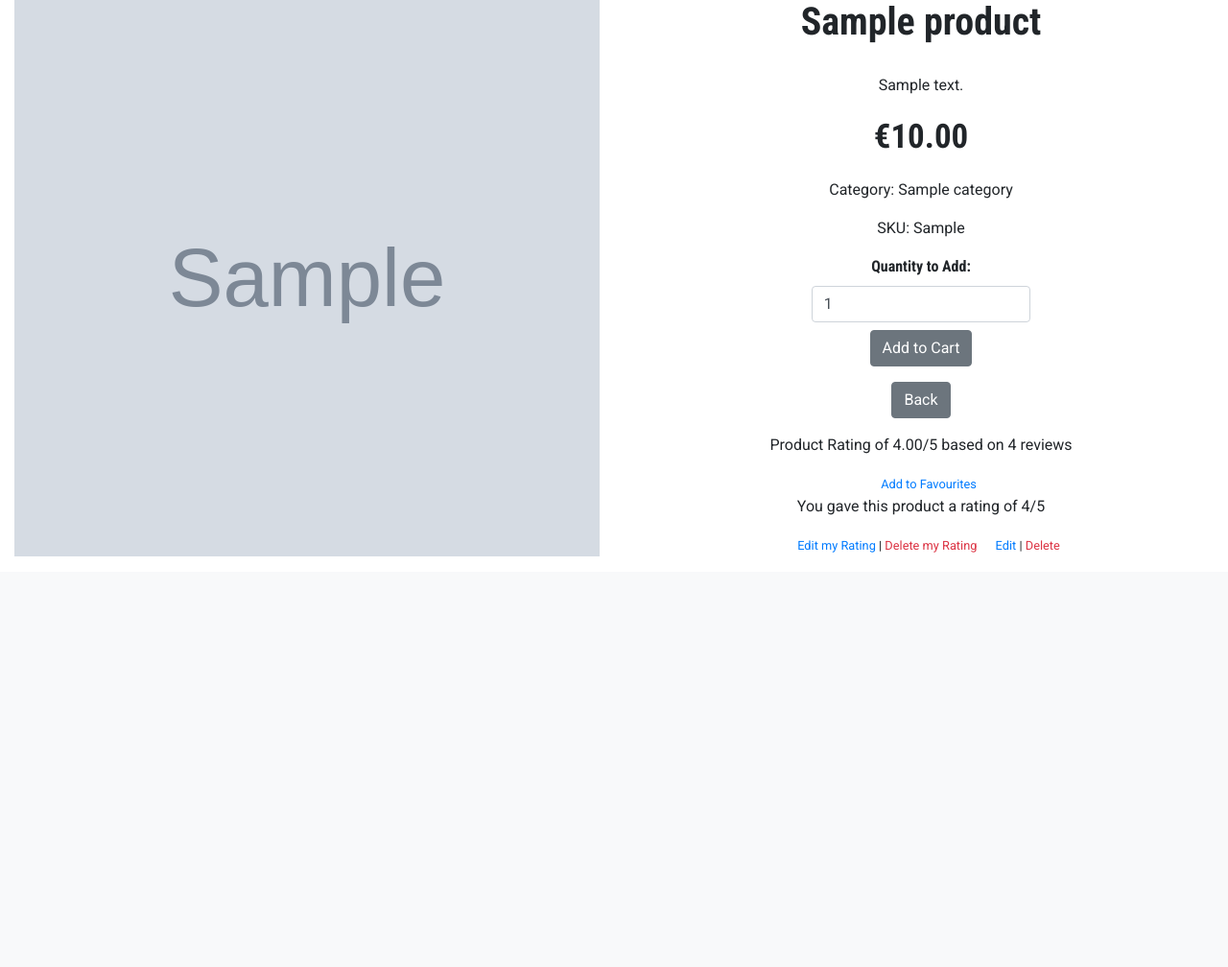
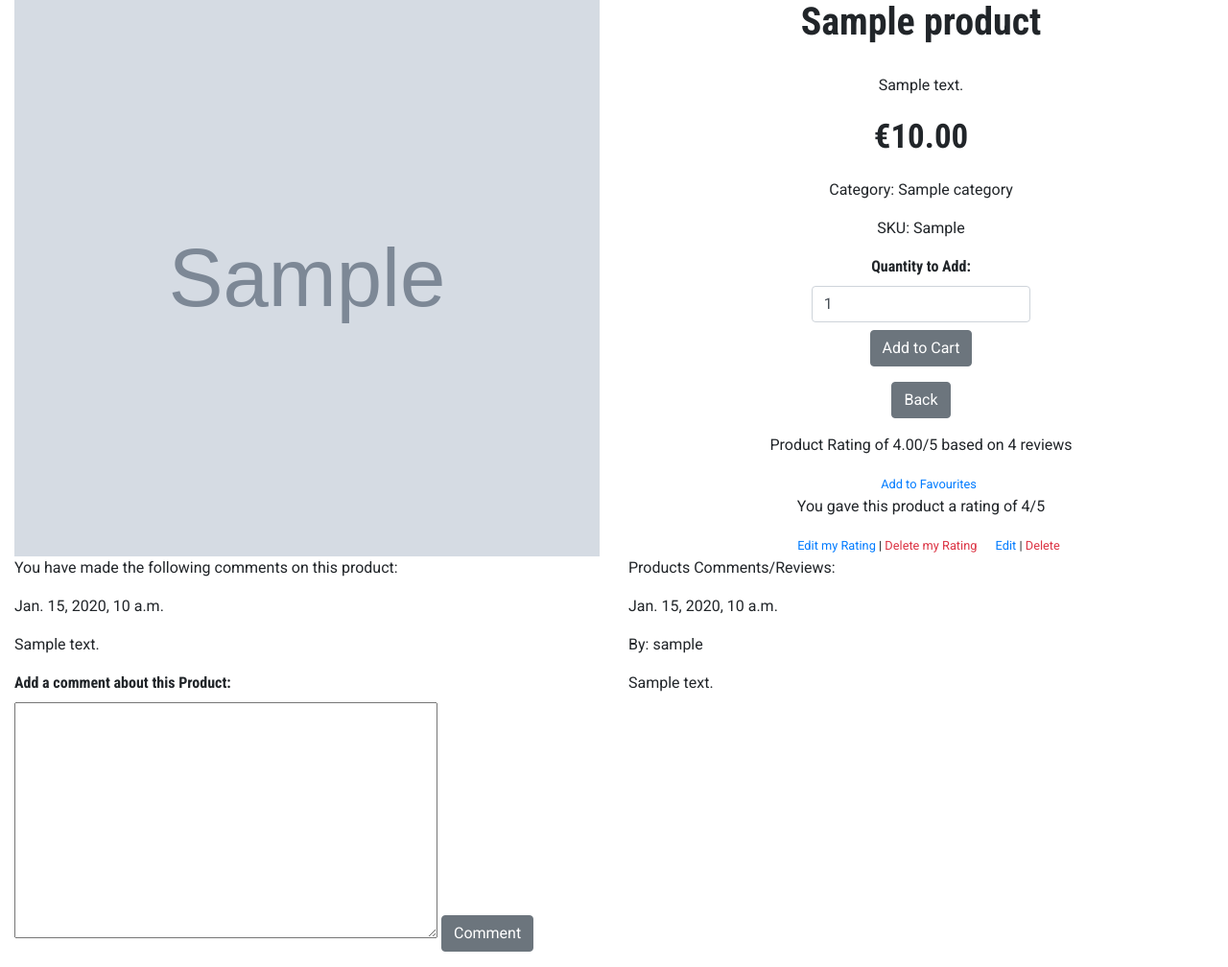
Before and after one commit to fenton1000/mf-portfolio-five-big-boring-shop, a Django app: page /products/1/ in a window 1280 px wide. Shown: the part 457-1465 px from the top of the page at 96% size. Before the commit the page ends 1037 px from the top, so only its background shows below. Run offline with Django 3.2, Linux system fonts and the light colour scheme; a user stored in the database is signed in; tables that the repository leaves empty hold one stand-in row (values such as "Sample post"); grey boxes marked "Sample" are stand-in pictures; some libraries are stand-ins or nearby versions.

Commit message:
Create functions to add and view comments

```diff
--- /dev/null
+++ b/products/static/products/css/products.css
@@ -0,0 +1,4 @@
+.all-comments {
+    max-height: 416px;
+    overflow-y: auto;
+}
--- a/products/templates/products/product_detail.html
+++ b/products/templates/products/product_detail.html
@@ -3,6 +3,10 @@
 
 {% block extra_title %}
 Selected Product
+{% endblock %}
+
+{% block extra_css %}
+<link rel="stylesheet" href="{% static 'products/css/products.css' %}">
 {% endblock %}
 
 {% block content %}
@@ -59,9 +63,12 @@ Selected Product
                     <p>You gave this product a rating of {{ user_rating }}/5</p>
                     <small class="ml-3">
                         <a href="#" id="id_edit_rating">Edit my Rating</a> |
-                        <a class="text-danger" href="{% url 'delete_product_rating' product.id %}?redirect_url={{ request.path }}">Delete my Rating</a>
+                        <a class="text-danger"
+                            href="{% url 'delete_product_rating' product.id %}?redirect_url={{ request.path }}">Delete
+                            my Rating</a>
                     </small>
-                    <form id="edit_rating_form" action="{% url 'edit_product_rating' product.id %}" method="POST" class="d-none">
+                    <form id="edit_rating_form" action="{% url 'edit_product_rating' product.id %}" method="POST"
+                        class="d-none">
                         {% csrf_token %}
                         <label for="id_edit_rating_{{ product.id }}">Rate this Product:</label>
                         <select name="user_rating" id="id_edit_rating_{{ product.id }}" required>
@@ -86,6 +93,41 @@ Selected Product
                 </div>
             </div>
         </div>
+        <div class="row">
+            <div class="col-12 col-md-6">
+                {% if current_user_comments %}
+                <p>You have made the following comments on this product:</p>
+                {% for comment in current_user_comments %}
+                <p>{{comment.date}}</p>
+                <p>{{comment.comment}}</p>
+                {% endfor %}
+                {% else %}
+                <p>You have not commented on this product</p>
+                {% endif %}
+                <form action="{% url 'add_comment' product.id %}" method="POST">
+                    {% csrf_token %}
+                    <label for="id_add_comment_{{ product.id }}">Add a comment about this Product:</label>
+                    <textarea id="id_add_comment_{{ product.id }}" name="comment" rows="10" cols="50"
+                        required></textarea>
+                    <input type="submit" class="btn btn-secondary" value="Comment">
+                    <input type="hidden" name="redirect_url" value="{{ request.path }}">
+                </form>
+            </div>
+            <div class="col-12 col-md-6">
+                <div class="all-comments">
+                    {% if all_comments %}
+                    <p>Products Comments/Reviews:</p>
+                    {% for comment in all_comments %}
+                    <p>{{comment.date}}</p>
+                    <p>By: {{comment.user.username}}</p>
+                    <p>{{comment.comment}}</p>
+                    {% endfor %}
+                    {% else %}
+                    <p>Noboby has reviewed or commented on this product yet! Why not be the first!</p>
+                    {% endif %}
+                </div>
+            </div>
+        </div>
     </div>
 </main>
 
--- a/products/views.py
+++ b/products/views.py
@@ -5,7 +5,7 @@ from django.db.models import Q
 
 from .models import Product, Category
 from .forms import ProductForm
-from profiles.models import Favourites, Rating
+from profiles.models import Favourites, Rating, Comment
 
 
 def products(request):
@@ -50,6 +50,8 @@ def product_detail(request, product_id):
 
     product = get_object_or_404(Product, pk=product_id)
     user = request.user
+    current_user_comments = Comment.objects.filter(user=user, product=product)
+    all_comments = Comment.objects.filter(product=product)
     user_rating = ''
 
 
@@ -64,6 +66,8 @@ def product_detail(request, product_id):
     context = {
         'product': product,
         'user_rating': user_rating,
+        'current_user_comments': current_user_comments,
+        'all_comments': all_comments
     }
 
     return render(request, 'products/product_detail.html', context)
--- a/profiles/models.py
+++ b/profiles/models.py
@@ -94,7 +94,8 @@ class Comment(models.Model):
         on_delete=models.CASCADE,
         related_name='comments'
     )
-    comments = models.TextField(null=False, blank=False)
+    date = models.DateTimeField(auto_now_add=True)
+    comment = models.TextField(null=False, blank=False)
 
     def __str__(self):
         return self.user.username
--- a/profiles/urls.py
+++ b/profiles/urls.py
@@ -8,4 +8,5 @@ urlpatterns = [
     path('rate_product/<product_id>', views.rate_product, name='rate_product'),
     path('edit_product_rating/<product_id>', views.edit_product_rating, name='edit_product_rating'),
     path('delete_product_rating/<product_id>', views.delete_product_rating, name='delete_product_rating'),
+    path('add_comment/<product_id>', views.add_comment, name='add_comment'),
 ]
```
Also changed, not shown: profiles/views.py (+23 -1 lines), profiles/migrations/0005_comment_date.py (added), profiles/migrations/0006_rename_comments_comment_comment.py (added).
